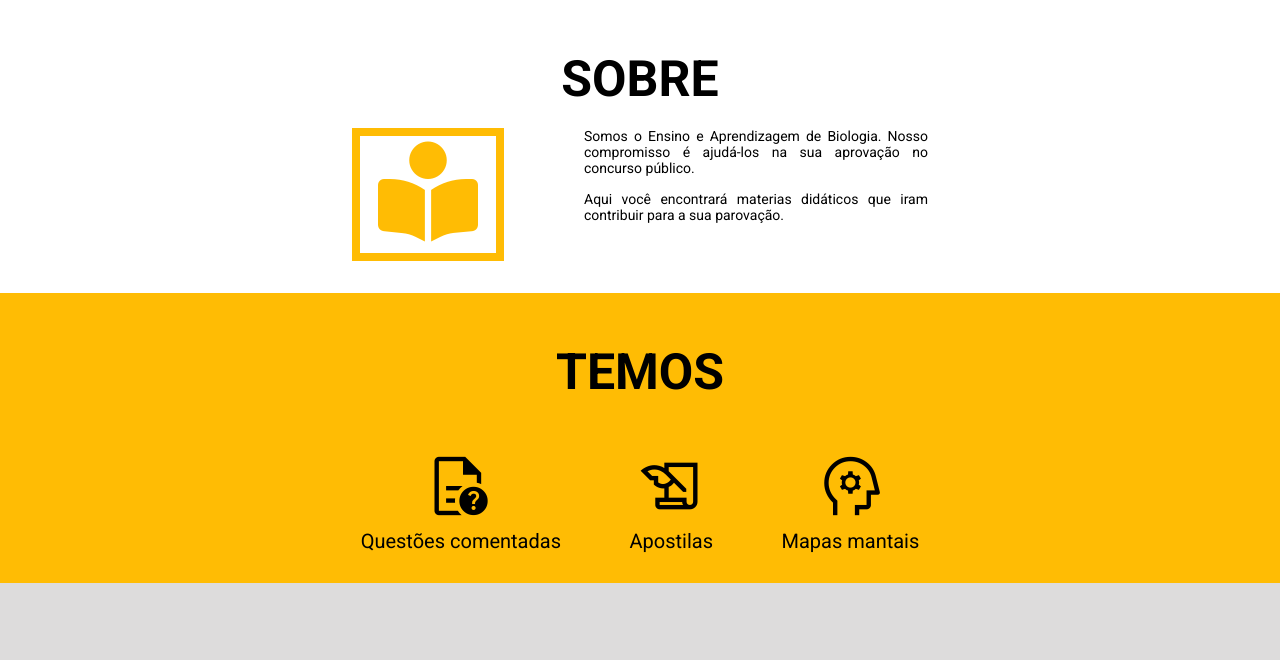
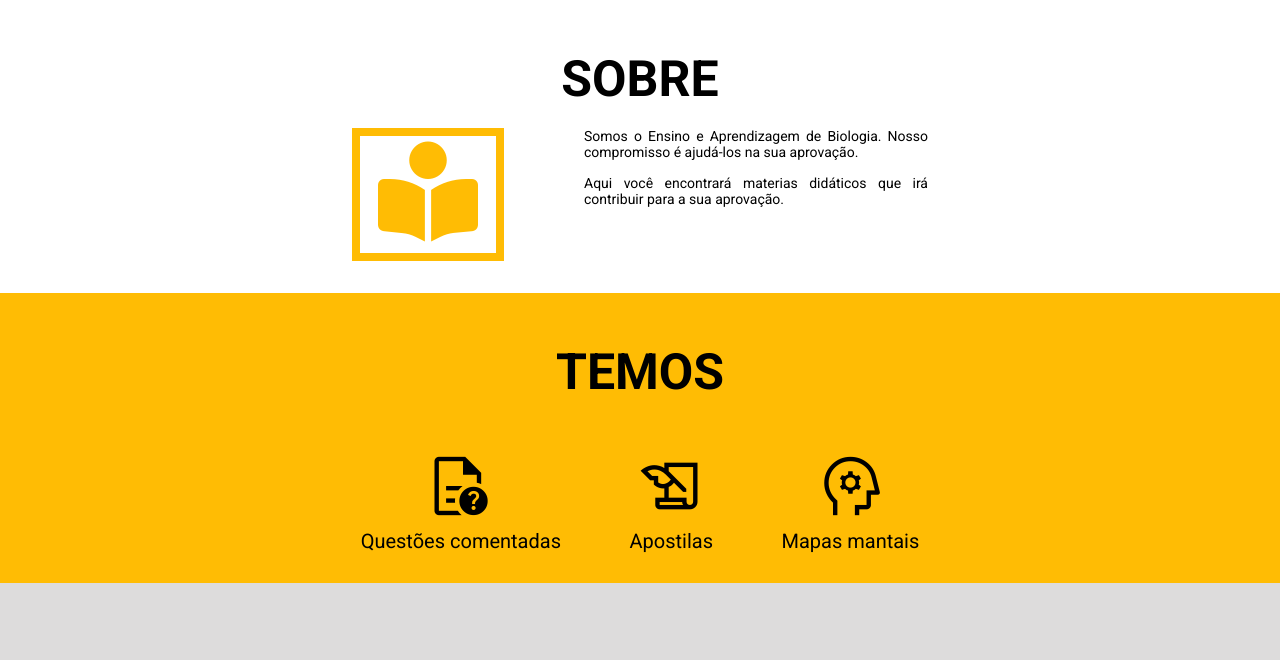
Before and after one commit to lucasnasss/eabio, a plain HTML site: page index.html in a window 1280 px wide. Shown: the part 802-1462 px from the top of the page. Drawn offline with nearby package versions, Linux system fonts and the light colour scheme.

Commit message:
correção

```diff
--- a/index.html
+++ b/index.html
@@ -62,8 +62,8 @@
         <div class="sobre-info">
 
             <div class="sobre-sobre-info">
-                <p> Somos o Ensino e Aprendizagem de Biologia. Nosso compromisso é ajudá-los na sua aprovação no concurso público.</p>
-                <p>Aqui você encontrará materias didáticos que iram contribuir para a sua parovação.
+                <p> Somos o Ensino e Aprendizagem de Biologia. Nosso compromisso é ajudá-los na sua aprovação.</p>
+                <p>Aqui você encontrará materias didáticos que irá contribuir para a sua aprovação.
                 </p>
             </div>
 
```
